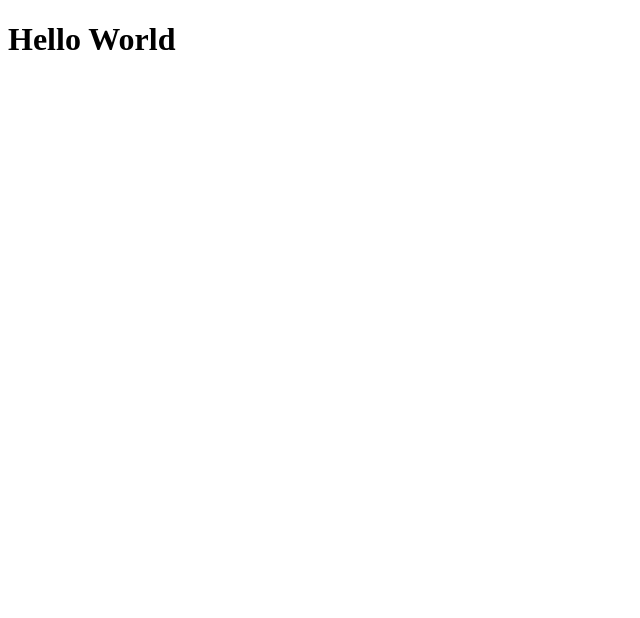
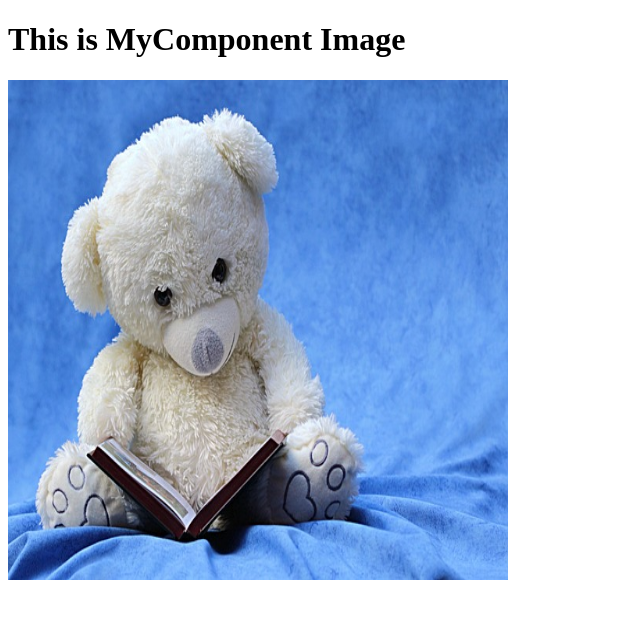
Before and after one commit to Saugat-Gr/vue_3, a Vue app: page / in a window 1280 px wide. Shown: the top 618 px of the page, without its empty margins (0-640 px from the left). Built offline with nearby package versions, Linux system fonts and the light colour scheme.

Commit message:
feat: implementation of dynamic data binding

```diff
--- a/src/App.vue
+++ b/src/App.vue
@@ -1,11 +1,11 @@
 <script setup>
-
+import MyComponent from './MyComponent.vue';
 
 </script>
 
 
 <template>
-     <h1>Hello World</h1>
+    <MyComponent />
 </template>
 
 
--- /dev/null
+++ b/src/MyComponent.vue
@@ -0,0 +1,15 @@
+<script setup>
+
+  const img ={
+    src: './assets/teddy.jpg',
+    alt: 'Teddy Image',
+    height: 500,
+    width: 500
+  };
+
+</script>
+
+<template>
+        <h1>This is MyComponent Image</h1>
+        <img :=img />
+</template>
```
Also changed, not shown: public/assets/teddy.jpg (added).
